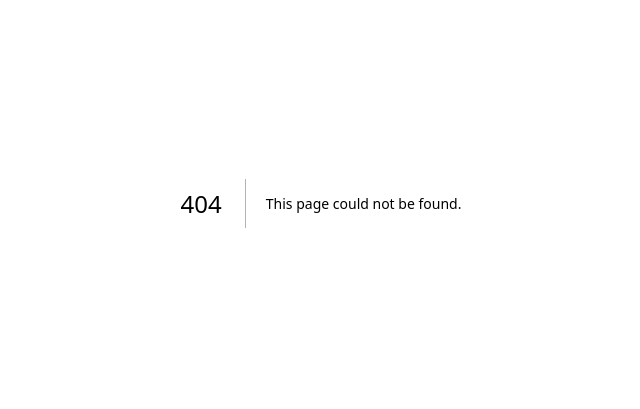
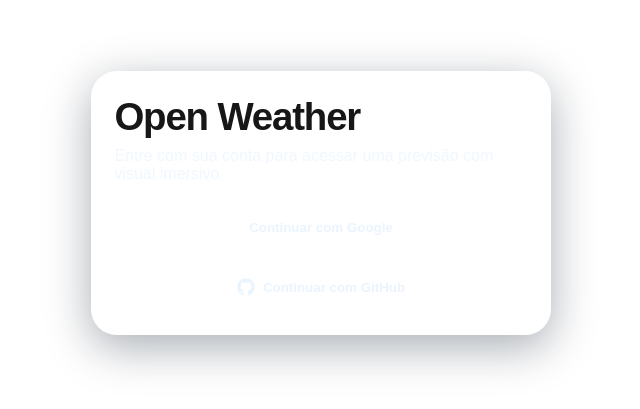
Before and after one commit to mateusw12/open-weather, a Next.js app: page /login in a window 1280 px wide. Before the commit this address had no page. Shown: the part 197-606 px from the top of the page, without its empty margins (319-959 px from the left). Built offline with nearby package versions, Linux system fonts and the light colour scheme; no server answers.

Commit message:
feat: implement authentication with NextAuth and create login page

```diff
--- /dev/null
+++ b/app/api/auth/[...nextauth]/route.ts
@@ -0,0 +1,3 @@
+import { handlers } from "@/auth";
+
+export const { GET, POST } = handlers;
--- /dev/null
+++ b/app/login/page.tsx
@@ -0,0 +1,91 @@
+import styled from "@emotion/styled";
+import { GitHubLogoIcon } from "@radix-ui/react-icons";
+import { signIn } from "@/auth";
+
+const Wrapper = styled.main`
+  min-height: 100dvh;
+  display: grid;
+  place-items: center;
+  padding: 1rem;
+`;
+
+const Card = styled.section`
+  width: min(460px, 100%);
+  padding: 1.4rem;
+  border-radius: 26px;
+  background: rgba(255, 255, 255, 0.12);
+  border: 1px solid rgba(255, 255, 255, 0.2);
+  backdrop-filter: blur(16px);
+  box-shadow: 0 12px 45px rgba(7, 20, 37, 0.35);
+
+  h1 {
+    font-size: clamp(1.8rem, 6vw, 2.4rem);
+    letter-spacing: -0.03em;
+  }
+
+  p {
+    margin-top: 0.5rem;
+    color: rgba(234, 244, 255, 0.75);
+  }
+`;
+
+const ProviderList = styled.div`
+  margin-top: 1.4rem;
+  display: grid;
+  gap: 0.75rem;
+`;
+
+const ProviderButton = styled.button`
+  width: 100%;
+  border: 1px solid rgba(255, 255, 255, 0.22);
+  border-radius: 15px;
+  background: rgba(255, 255, 255, 0.1);
+  color: #eaf4ff;
+  padding: 0.9rem 1rem;
+  font-weight: 600;
+  display: inline-flex;
+  justify-content: center;
+  align-items: center;
+  gap: 0.5rem;
+  cursor: pointer;
+  transition: transform 180ms ease-in-out, background 180ms ease-in-out;
+
+  &:hover {
+    transform: scale(1.02);
+    background: rgba(255, 255, 255, 0.18);
+  }
+`;
+
+export default function LoginPage() {
+  async function signInWithGoogle() {
+    "use server";
+    await signIn("google", { redirectTo: "/" });
+  }
+
+  async function signInWithGithub() {
+    "use server";
+    await signIn("github", { redirectTo: "/" });
+  }
+
+  return (
+    <Wrapper>
+      <Card>
+        <h1>Open Weather</h1>
+        <p>Entre com sua conta para acessar uma previsão com visual imersivo.</p>
+
+        <ProviderList>
+          <form action={signInWithGoogle}>
+            <ProviderButton type="submit">Continuar com Google</ProviderButton>
+          </form>
+
+          <form action={signInWithGithub}>
+            <ProviderButton type="submit">
+              <GitHubLogoIcon width={18} height={18} />
+              Continuar com GitHub
+            </ProviderButton>
+          </form>
+        </ProviderList>
+      </Card>
+    </Wrapper>
+  );
+}
--- /dev/null
+++ b/auth.ts
@@ -0,0 +1,22 @@
+import NextAuth from "next-auth";
+import GitHub from "next-auth/providers/github";
+import Google from "next-auth/providers/google";
+
+export const { handlers, auth, signIn, signOut } = NextAuth({
+  providers: [
+    GitHub({
+      clientId: process.env.GITHUB_CLIENT_ID,
+      clientSecret: process.env.GITHUB_CLIENT_SECRET,
+    }),
+    Google({
+      clientId: process.env.GOOGLE_CLIENT_ID,
+      clientSecret: process.env.GOOGLE_CLIENT_SECRET,
+    }),
+  ],
+  pages: {
+    signIn: "/login",
+  },
+  session: {
+    strategy: "jwt",
+  },
+});
```
Also changed, not shown: middleware.ts (added, +28 -0 lines).
